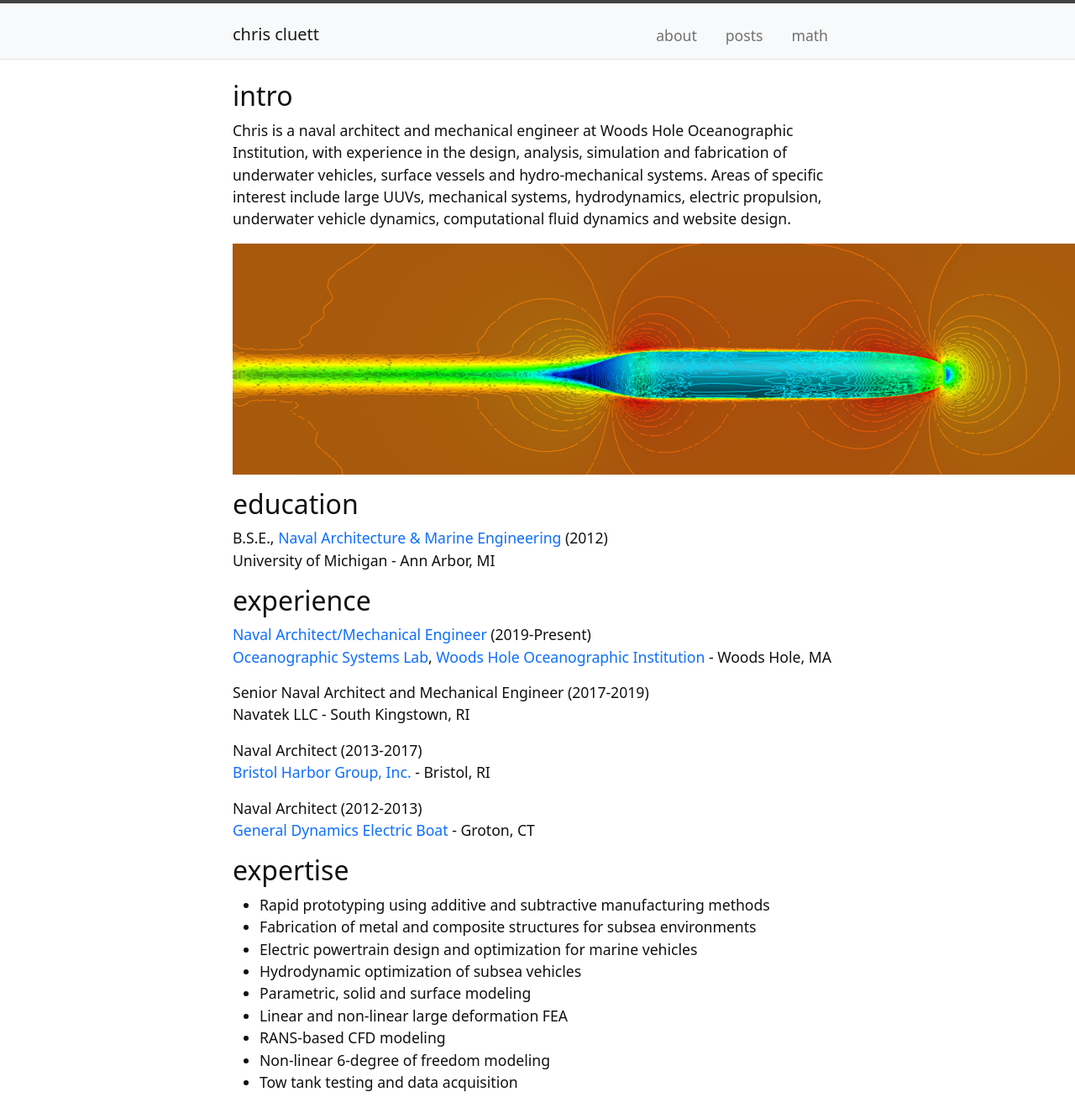
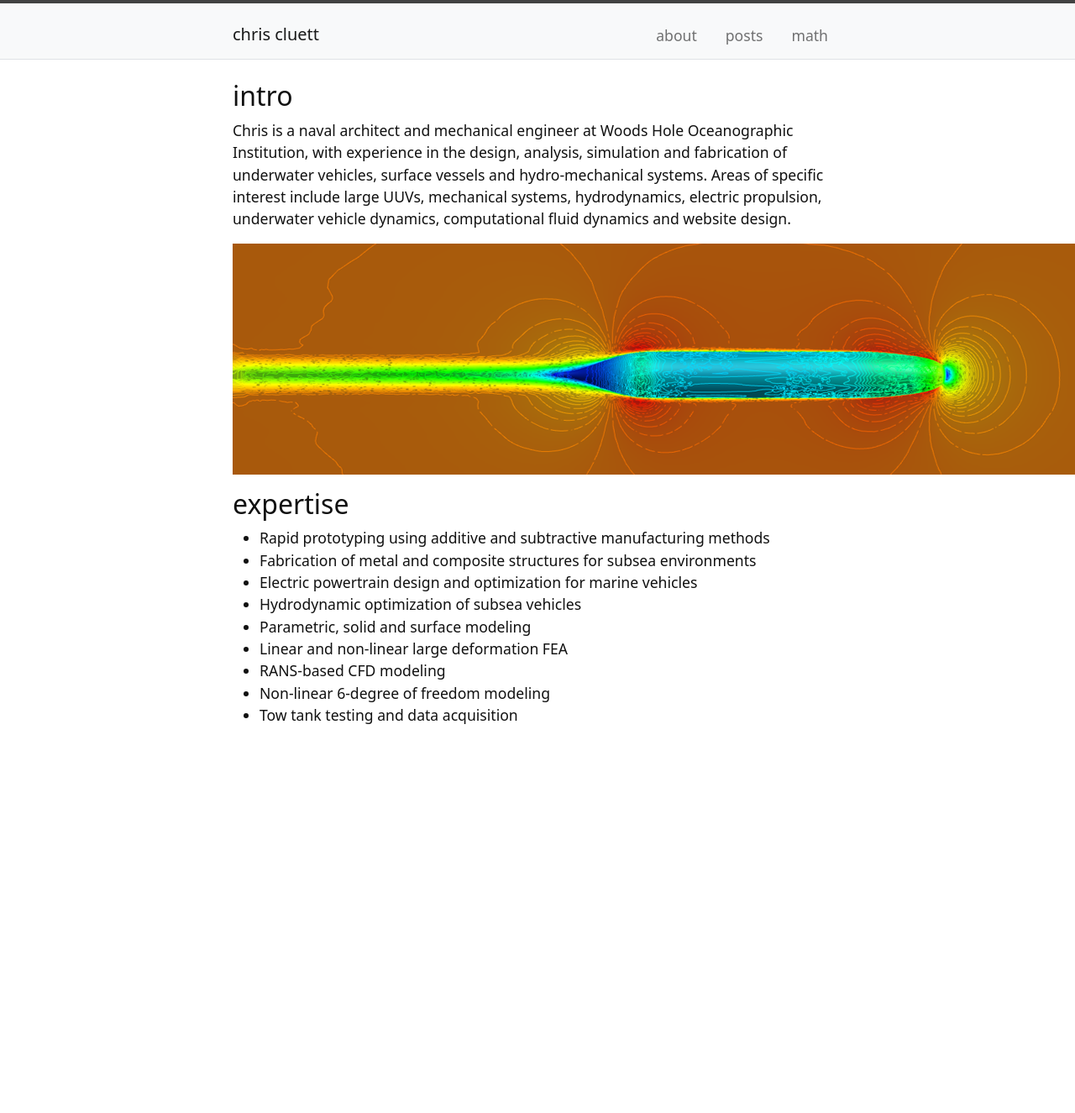
Before and after one commit to ccluett/website, a Jekyll site: the page built from index.md, in a window 1280 px wide. Shown: the whole page at 84% size. Built offline with Jekyll 4.4.1, drawn with Linux system fonts in a browser that asks for light colours; after the commit the page ends 900 px from its top, so only the background shows below that.

Commit message:
Update index.md

```diff
--- a/index.md
+++ b/index.md
@@ -7,23 +7,6 @@ layout: default
 Chris is a naval architect and mechanical engineer at Woods Hole Oceanographic Institution, with experience in the design, analysis, simulation and fabrication of underwater vehicles, surface vessels and hydro-mechanical systems. Areas of specific interest include large UUVs, mechanical systems, hydrodynamics, electric propulsion, underwater vehicle dynamics, computational fluid dynamics and website design.
 
 ![](/images/Picture1.png)
-
-## education
-B.S.E., [Naval Architecture & Marine Engineering](https://name.engin.umich.edu/) (2012)\
-University of Michigan - Ann Arbor, MI
-
-## experience
-[Naval Architect/Mechanical Engineer](https://www2.whoi.edu/staff/ccluett/) (2019-Present)\
-[Oceanographic Systems Lab](https://www2.whoi.edu/site/osl/), [Woods Hole Oceanographic Institution](https://www.whoi.edu/) - Woods Hole, MA
-
-Senior Naval Architect and Mechanical Engineer (2017-2019)\
-Navatek LLC - South Kingstown, RI
-
-Naval Architect (2013-2017)\
-[Bristol Harbor Group, Inc.](https://bristolharborgroup.com/) - Bristol, RI
-
-Naval Architect (2012-2013)\
-[General Dynamics Electric Boat](https://www.gdeb.com/) - Groton, CT
 
 ## expertise
 * Rapid prototyping using additive and subtractive manufacturing methods
```
